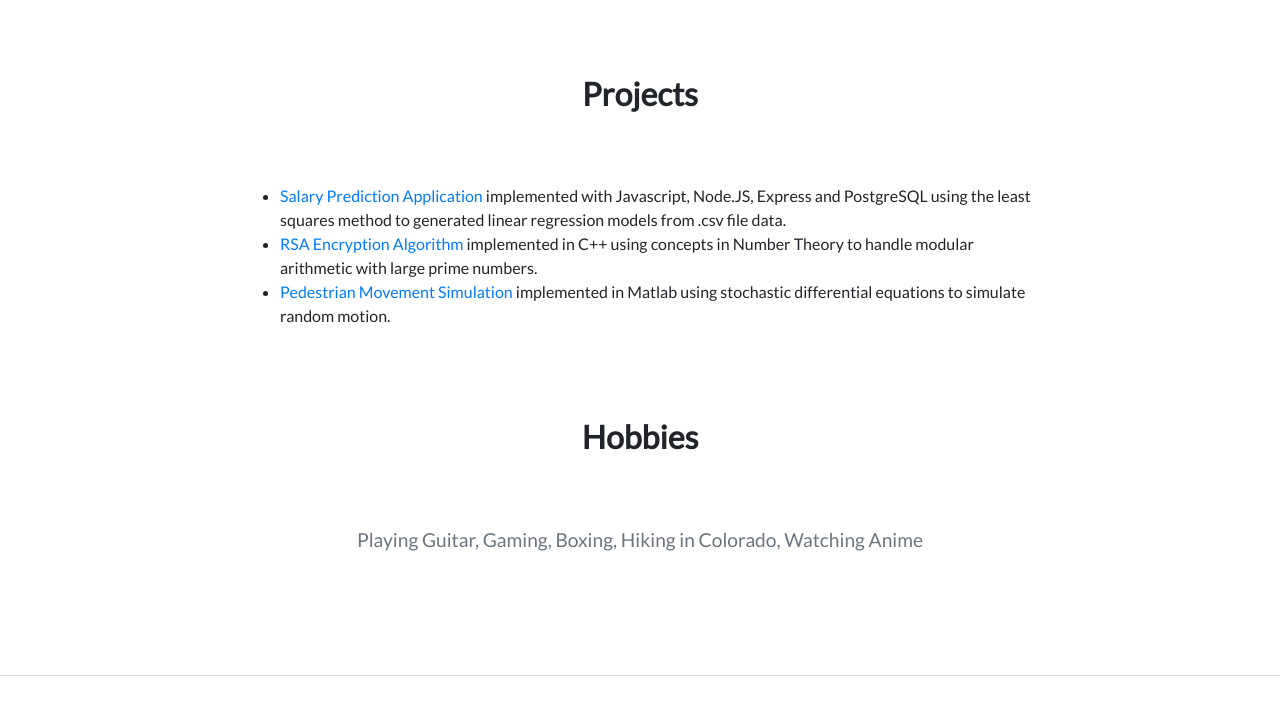
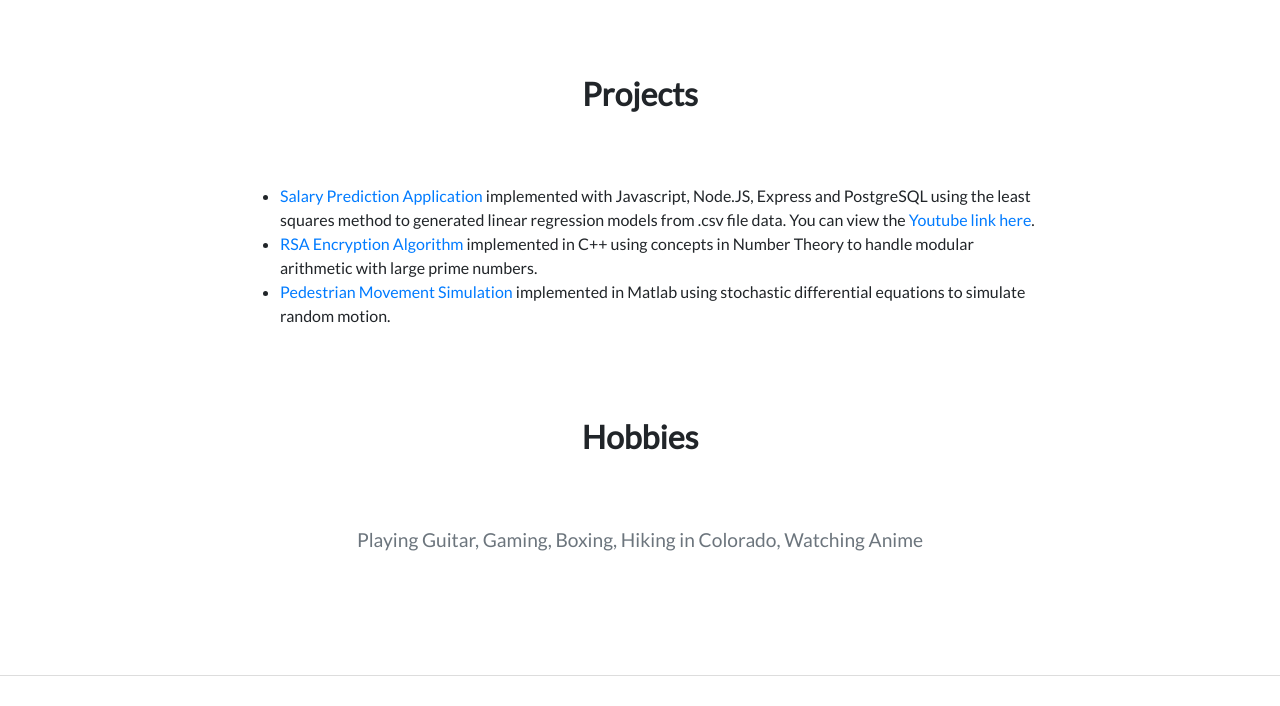
Before and after one commit to aibaronov/aibaronov.github.io, a plain HTML site: page index.html in a window 1280 px wide. Shown: the part 2911-3617 px from the top of the page. Drawn offline with nearby package versions, Linux system fonts and the light colour scheme.

Commit message:
Added youtube link for project

```diff
--- a/index.html
+++ b/index.html
@@ -194,7 +194,7 @@
           <div class="hobbies group" id="projects">
             <h2 class="text-center">Projects</h2>
             <p class="text-center text-muted"><ul>
-              <li><a href="https://github.com/aibaronov/capstone-project.git">Salary Prediction Application</a> implemented with Javascript, Node.JS, Express and PostgreSQL using the least squares method to generated linear regression models from .csv file data.</li>
+              <li><a href="https://github.com/aibaronov/capstone-project.git">Salary Prediction Application</a> implemented with Javascript, Node.JS, Express and PostgreSQL using the least squares method to generated linear regression models from .csv file data. You can view the <a href="https://youtu.be/h0Ul3pJCWgg">Youtube link here</a>.</li>
               <li><a href="https://github.com/aibaronov/RSA.git">RSA Encryption Algorithm</a> implemented in C++ using concepts in Number Theory to handle modular arithmetic with large prime numbers.</li>
               <li><a href="https://github.com/aibaronov/Stochastic-Processes.git">Pedestrian Movement Simulation</a> implemented in Matlab using stochastic differential equations to simulate random motion.</li>
             </ul></p>
```
